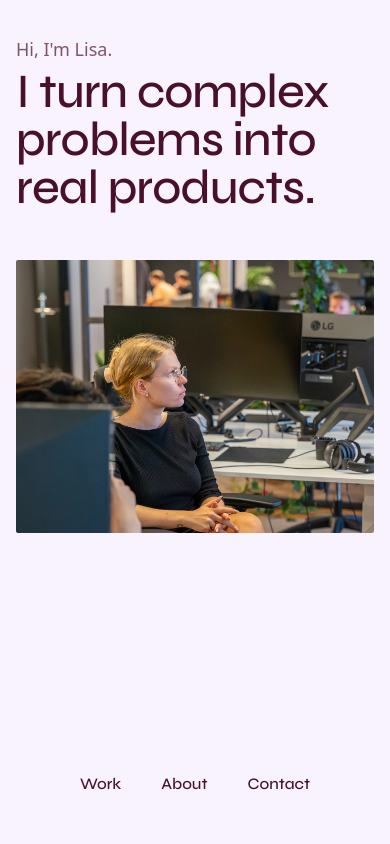
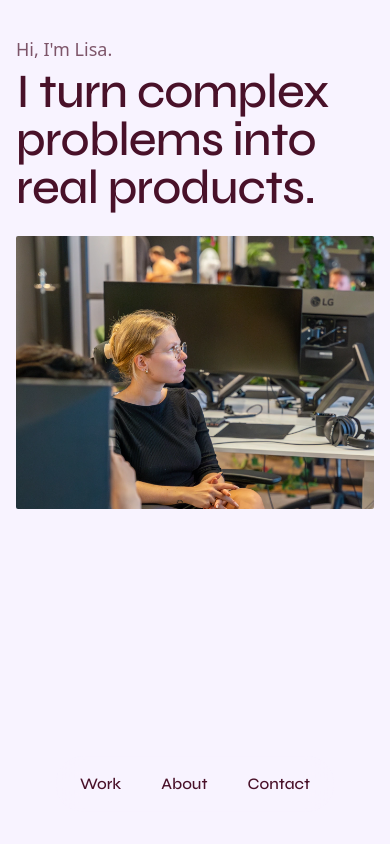
Before and after one commit to lica-ux/portfolio, a React (Vite) app: page / in a window 390 px wide. Shown: the top 844 px of the page. Built offline with nearby package versions, Linux system fonts and the light colour scheme.

Commit message:
chore: auto-save 2026-05-01 11:00

```diff
--- a/src/pages/Home.tsx
+++ b/src/pages/Home.tsx
@@ -18,7 +18,7 @@ export default function Home() {
         id="hero"
         className="md:snap-start md:snap-always flex flex-col md:flex-row gap-6 md:gap-8 pt-10 md:pt-[104px] pb-32 md:pb-[104px] px-4 md:px-10 min-h-[100svh] md:min-h-[calc(100svh+64px)]"
       >
-        <div className="flex flex-col gap-2 md:flex-1 min-w-0 pb-6 md:justify-end">
+        <div className="flex flex-col gap-2 md:flex-1 min-w-0 md:pb-6 md:justify-end">
           <p
             className="text-[18px] md:text-[40px] leading-[1.1] font-normal"
             style={{ color: 'var(--color-hero-subtitle)' }}
```
